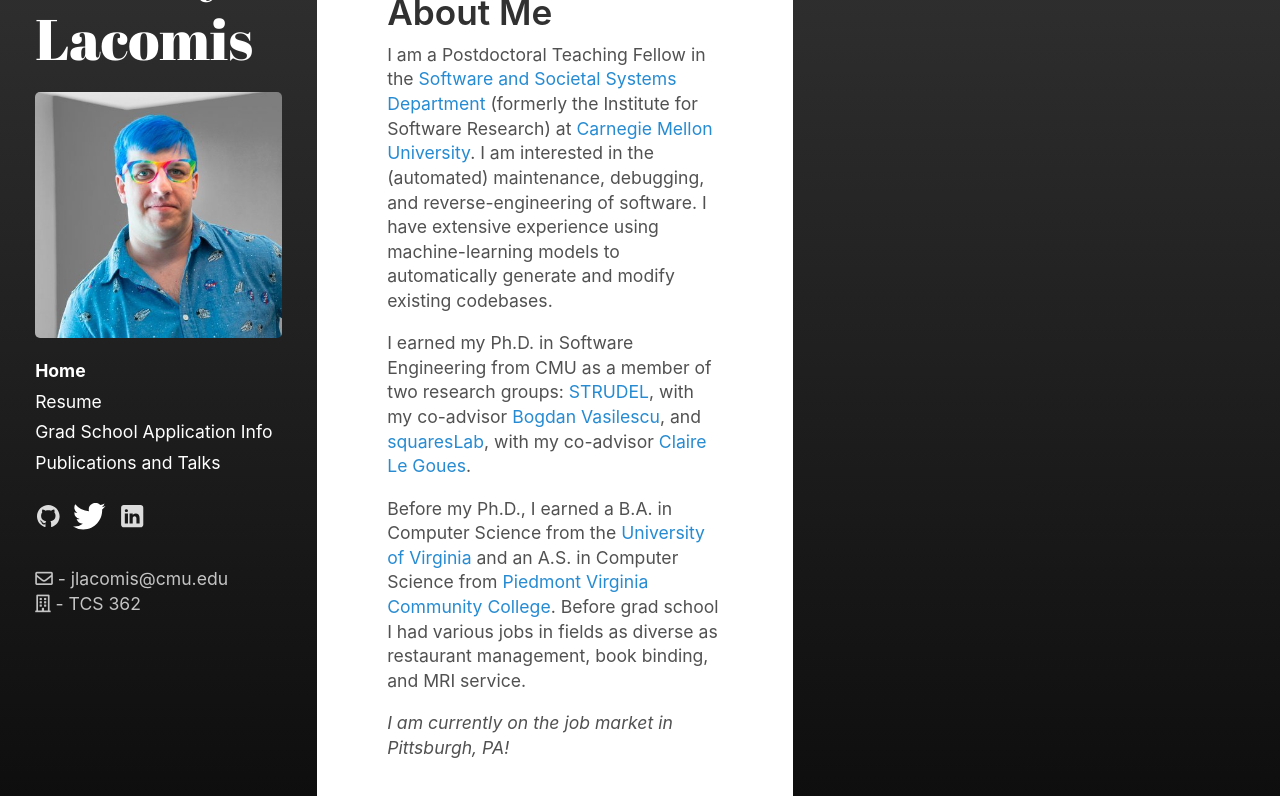
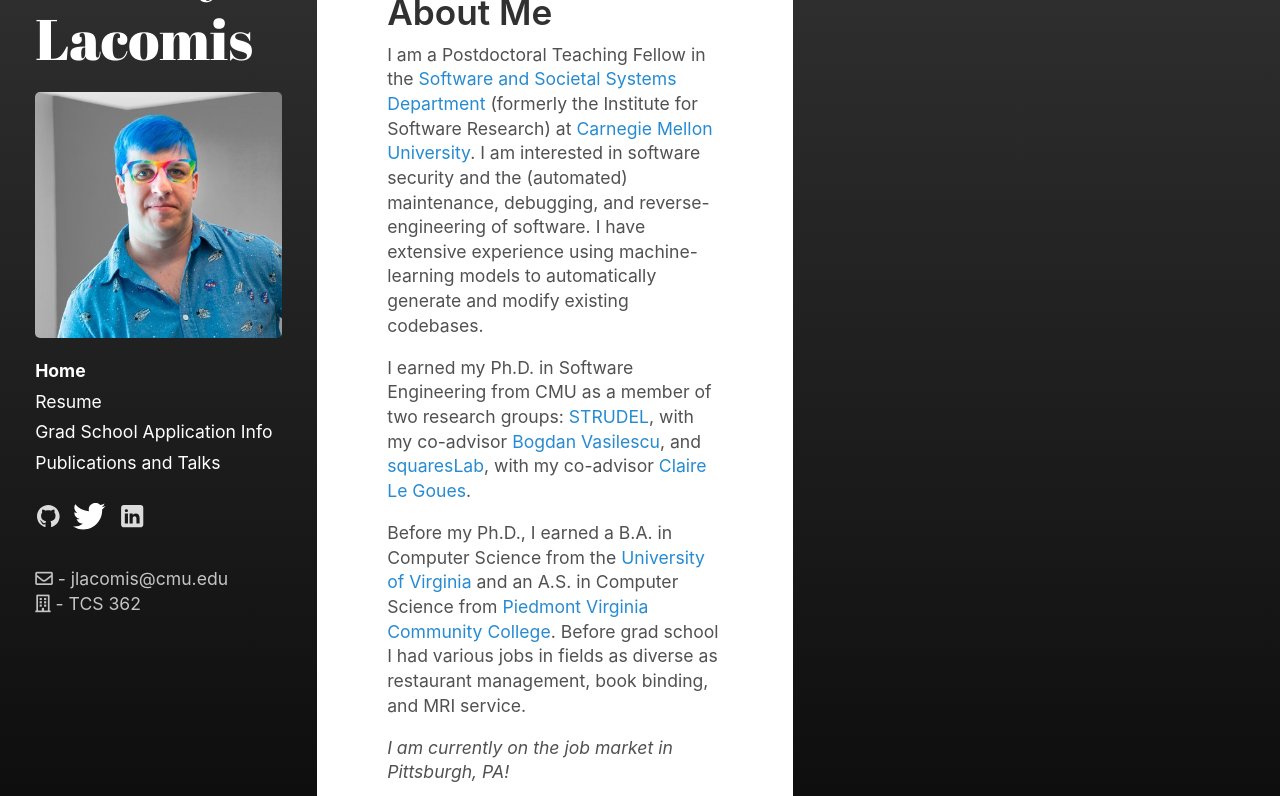
Before and after one commit to jlacomis/jlacomis.github.io, a Jekyll site: the page built from index.md, in a window 1280 px wide, cut to the strip 104-900 px from the top of the page. Built offline with Jekyll 4.4.1, drawn with Linux system fonts in a browser that asks for light colours; nearby versions of some CDN libraries.

Commit message:
Add security to my interests

```diff
--- a/index.md
+++ b/index.md
@@ -8,7 +8,7 @@
 
 I am a Postdoctoral Teaching Fellow in the [Software and Societal Systems
 Department](https://s3d.cmu.edu) (formerly the Institute for Software Research)
-at [Carnegie Mellon University](https://www.cmu.edu/). I am interested in the (automated) maintenance, debugging,
+at [Carnegie Mellon University](https://www.cmu.edu/). I am interested in software security and the (automated) maintenance, debugging,
 and reverse-engineering of software. I have extensive experience using machine-learning models to automatically generate and modify existing codebases.
 
 I earned my Ph.D. in Software Engineering from CMU as a member of two research
```
